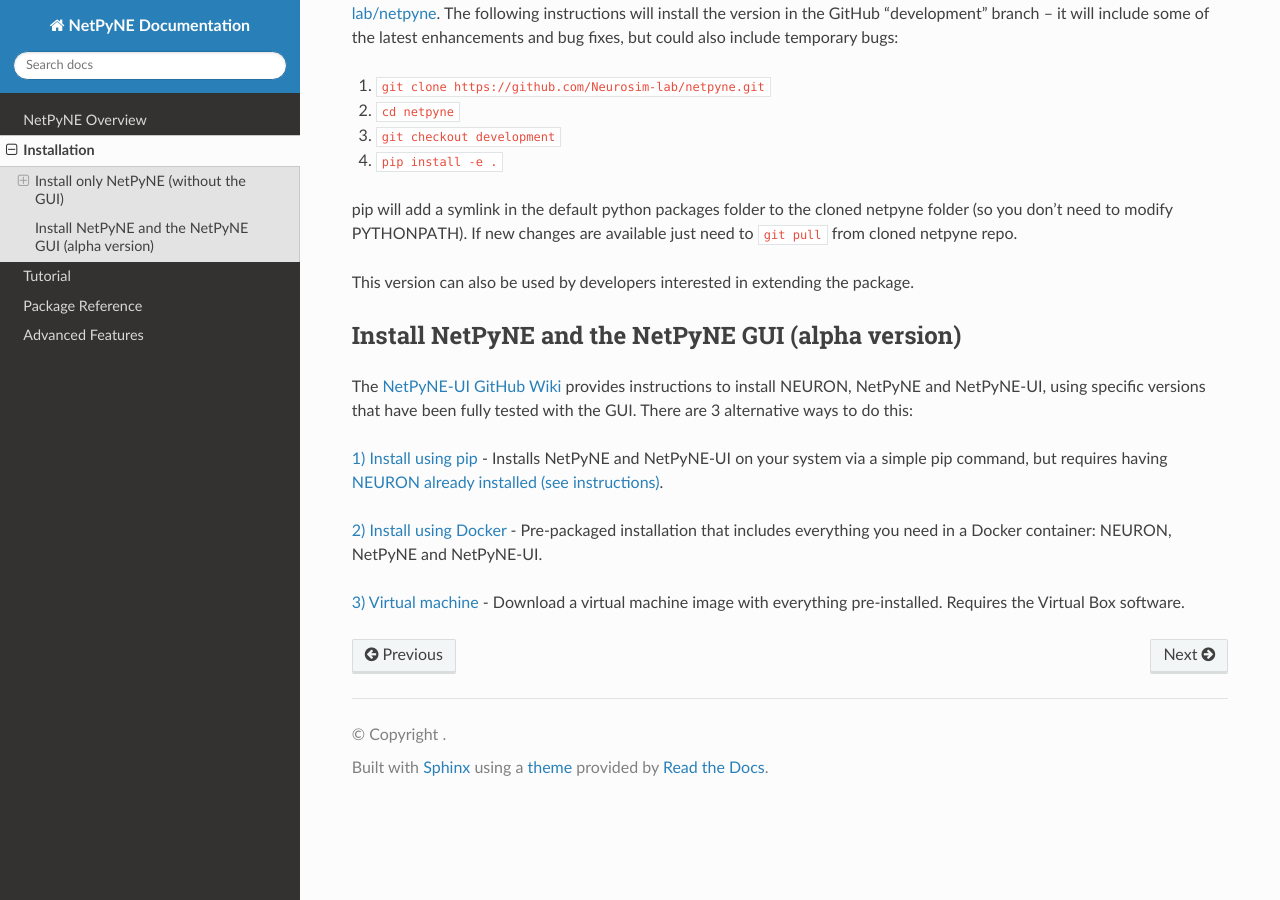
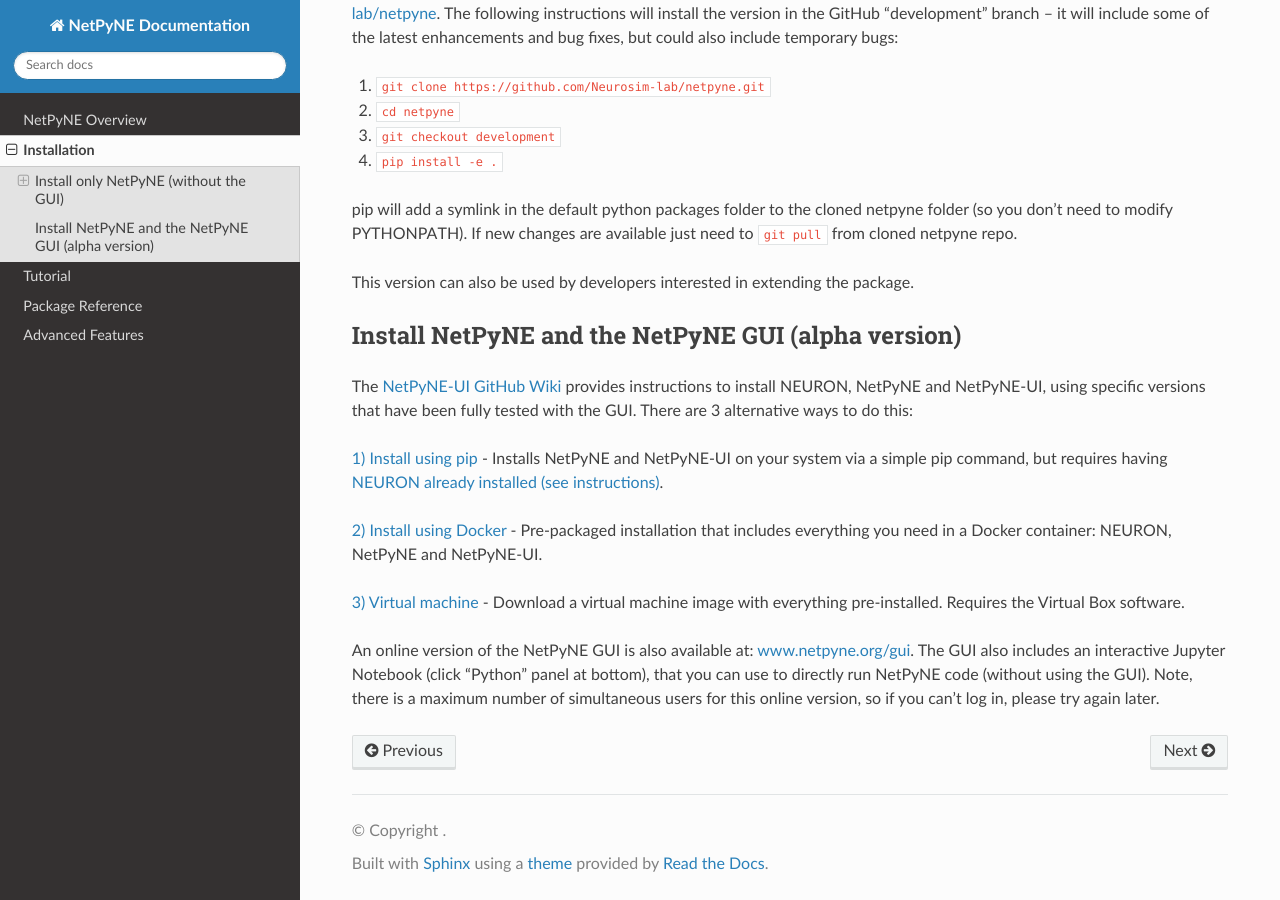
Before and after one commit to suny-downstate-medical-center/netpyne, a Sphinx documentation site: the page built from doc/source/install.rst, in a window 1280 px wide and 900 px high, scrolled down 1139 px. Built offline with Sphinx 7.4.7 and the Read the Docs theme 2.0.0, drawn with Linux system fonts in a browser that asks for light colours.

Commit message:
updated doc install to include online

```diff
--- a/doc/source/install.rst
+++ b/doc/source/install.rst
@@ -73,3 +73,5 @@
 `2) Install using Docker <https://github.com/Neurosim-lab/NetPyNE-UI/wiki/Docker-installation>`_ - Pre-packaged installation that includes everything you need in a Docker container: NEURON, NetPyNE and NetPyNE-UI.
 
 `3) Virtual machine <https://github.com/Neurosim-lab/NetPyNE-UI/wiki/Virtual-Machine-Installation>`_ - Download a virtual machine image with everything pre-installed. Requires the Virtual Box software.
+
+An online version of the NetPyNE GUI is also available at: `www.netpyne.org/gui <www.netpyne.org/gui>`_. The GUI also includes an interactive Jupyter Notebook (click "Python" panel at bottom), that you can use to directly run NetPyNE code (without using the GUI). Note, there is a maximum number of simultaneous users for this online version, so if you can't log in, please try again later.
```
